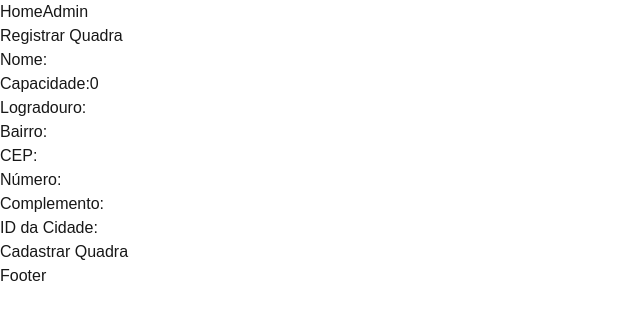
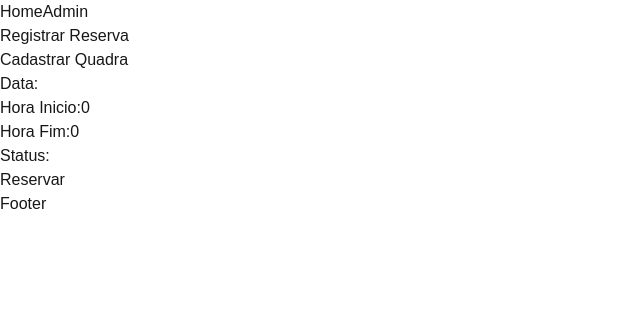
Before and after one commit to Venialee/gerenciador-de-quadras, a Next.js app: page /admin in a window 1280 px wide. Shown: the top 320 px of the page, without its empty margins (0-640 px from the left). Built offline with nearby package versions, Linux system fonts and the light colour scheme.

Commit message:
feat: user context

```diff
--- a/src/app/admin/page.tsx
+++ b/src/app/admin/page.tsx
@@ -6,7 +6,20 @@ import GenericInput from "@/components/GenericInput";
 import { useState } from "react";
 //import CampiSelector from "@/components/GenericSelector";
 
+export interface ReservaInterface {
+    idReserva: number,
+    idQuadra: number,
+    //idEvento: number,
+    //idAdmin: number,
+    //idUsuario: number,
+    dataReserva: string,
+    horaInicio: number,
+    horafim: number,
+    status: string
+}
+
 export default function AdminPage() {
+
     const [inputNome, setinputNome] = useState<string>("");
     const [inputCapacidade, setInputCapacidade] = useState<number>(0);
     const [endereco, setEndereco] = useState({
@@ -41,10 +54,10 @@ export default function AdminPage() {
         })
     }
 
-    const getIdCidade = () => {
-        const cidade = document.getElementById("qInputIdCidade") as HTMLInputElement;
-        return cidade.value
-    }
+    // const getIdCidade = () => {
+    //     const cidade = document.getElementById("qInputIdCidade") as HTMLInputElement;
+    //     return cidade.value
+    // }
 
     const handleEnderecoChange = (field: string, value: string) => {
         setEndereco((prev) => ({ ...prev, [field]: value }));
@@ -67,62 +80,40 @@ export default function AdminPage() {
         resetFileds();
     }
 
+    const [data, setData] = useState<string>("");
+    const [horaInicio, setHoraInicio] = useState<number>(0);
+    const [horaFim, setHoraFim] = useState<number>(0);
+    const [status, setStatus] = useState<string>("");
+    const [reservas, setReservas] = useState<ReservaInterface[]>([]);
+
+    const handleClick = () => {
+        const reserva: ReservaInterface = {
+            idQuadra: 1,
+            idReserva: reservas.length + 1,
+            dataReserva: data,
+            horaInicio: horaInicio,
+            horafim: horaFim,
+            status: status
+        }
+        setReservas((prev) => [...prev, reserva]);
+        console.log("Quadras cadastradas:", [...reservas, reserva]);
+    }
+
     return (
-        <Box>
-            <h1>Registrar Quadra</h1>
-            <div className="py-4">
-                <GenericInput
-                    id="qInputNome"
-                    label="Nome"
-                    type="text"
-                    value={inputNome}
-                    onChange={setinputNome}
-                />
-                <GenericInput
-                    id="qInputCapacidade"
-                    label="Capacidade"
-                    type="number"
-                    value={inputCapacidade}
-                    onChange={setInputCapacidade}
-                />
-                <GenericInput id="qInputLogradouro"
-                    label="Logradouro"
-                    type="text"
-                    value={endereco.logradouro}
-                    onChange={(value) => handleEnderecoChange("logradouro", value)} />
-                <GenericInput id="qInputBairro"
-                    label="Bairro"
-                    type="text"
-                    value={endereco.bairro}
-                    onChange={(value) => handleEnderecoChange("bairro", value)} />
-                <GenericInput id="qInputCep"
-                    label="CEP"
-                    type="text"
-                    value={endereco.cep}
-                    onChange={(value) => handleEnderecoChange("cep", value)} />
-                <GenericInput
-                    id="qInputNumero"
-                    label="Número"
-                    type="text"
-                    value={endereco.numero}
-                    onChange={(value) => handleEnderecoChange("numero", value)} />
-                <GenericInput
-                    id="qInputComplemento"
-                    label="Complemento"
-                    type="text"
-                    value={endereco.complemento}
-                    onChange={(value) => handleEnderecoChange("complemento", value)} />
-                <GenericInput
-                    id="qInputIdCidade"
-                    label="ID da Cidade"
-                    type="text"
-                    value={endereco.idCidade}
-                    onChange={(value) => handleEnderecoChange("idCidade", value)} />
-                {/* <CampiSelector onChange={() => { }} /> */}
-            </div>
+        <>
+            <Box>
+            <h1>Registrar Reserva</h1>
             <div>
                 <Button content="Cadastrar Quadra" onClick={() => handleCadastrarQuadra()} />
             </div>
         </Box>
+        <Box>
+            <GenericInput type="text" label="Data" value={data} onChange={setData} />
+            <GenericInput type="number" label="Hora Inicio" value={horaInicio} onChange={setHoraInicio} />
+            <GenericInput type="number" label="Hora Fim" value={horaFim} onChange={setHoraFim} />
+            <GenericInput type="text" label="Status" value={status} onChange={setStatus} />
+            <Button content="Reservar" onClick={() => handleClick()} />
+         </Box>
+        </>
     )
 }
--- a/src/app/layout.tsx
+++ b/src/app/layout.tsx
@@ -1,5 +1,7 @@
 import Header from "@/components/Header";
 import Footer from "@/components/Footer";
+
+import { UserProvider } from "@/context/UserContext";
 
 import type { Metadata } from "next";
 import { Geist, Geist_Mono } from "next/font/google";
@@ -27,6 +29,7 @@ export default function RootLayout({
 }>) {
   return (
     <html lang="pt-br">
+      <UserProvider>
       <body
         className={`${geistSans.variable} ${geistMono.variable} antialiased`}
       >
@@ -36,6 +39,7 @@ export default function RootLayout({
         </main>
         <Footer />
       </body>
+      </UserProvider>
     </html>
   );
 }
--- a/src/app/page.tsx
+++ b/src/app/page.tsx
@@ -1,3 +1,5 @@
+import { QuadraInterface } from "@/@types/types";
+
 export default function Home() {
   return (
     <>
--- /dev/null
+++ b/src/context/UserContext.tsx
@@ -0,0 +1,76 @@
+'use client'
+
+import React, { createContext, ReactNode, useContext, useState } from "react";
+
+import { UsuarioInterface } from "@/@types/types";
+
+interface UserContextType {
+    currentUser: UsuarioInterface | null;
+    users: UsuarioInterface[];
+    setUsers: React.Dispatch<React.SetStateAction<UsuarioInterface[]>>;
+    handleRegisterUser: (user: UsuarioInterface) => void;
+    handleLogin: (email: string, senha: string) => void;
+    handleLogout: () => void;
+}
+
+const UserContext = createContext<UserContextType | undefined>(undefined);
+
+export const UserProvider: React.FC<{ children: ReactNode }> = ({ children }) => {
+    const teste: UsuarioInterface = {
+        idUsuario: 1,
+        idTelefone: 1,
+        nome: "teste",
+        email: "teste@teste.com",
+        senha: "teste",
+        cpf: "34534534"
+    }
+
+    const teste2: UsuarioInterface = {
+        idUsuario: 2,
+        idTelefone: 2,
+        nome: "marilia",
+        email: "ma@gmail.com",
+        senha: "teste",
+        cpf: "543436665"
+    }
+
+    const [users, setUsers] = useState<UsuarioInterface[]>([teste, teste2]);
+    const [currentUser, setCurrentUser] = useState<UsuarioInterface | null>(null);
+
+    const handleRegisterUser = (user: UsuarioInterface) => {
+        setUsers((prev) => [...prev, user]);
+    }
+
+    const handleLogin = (email: string, senha: string) => {
+        const user = users.find((user) => user.email === email && user.senha === senha);
+        if (user) {
+            setCurrentUser(user);
+        }
+        else console.log("Usuário não encontrado");
+    };
+
+    const handleLogout = () => {
+        setCurrentUser(null);
+    }
+
+    return (
+        <UserContext.Provider value={{
+            users,
+            currentUser,
+            handleRegisterUser,
+            handleLogin,
+            handleLogout,
+            setUsers
+        }}>
+            {children}
+        </UserContext.Provider>
+    )
+}
+
+export const useUsers = () => {
+    const context = useContext(UserContext);
+    if (!context) {
+      throw new Error('Usuários devem ser gerenciados com o UserProvider');
+    }
+    return context;
+};
```
Also changed, not shown: src/@types/types.d.ts (+18 -10 lines), src/app/cadastrar/page.tsx (added, +51 -0 lines), src/app/login/page.tsx (added, +29 -0 lines), src/app/reserva/page.tsx (added, +50 -0 lines), src/app/utils/campis.tsx (+16 -5 lines), src/components/GenericSelector.tsx (+18 -14 lines).
